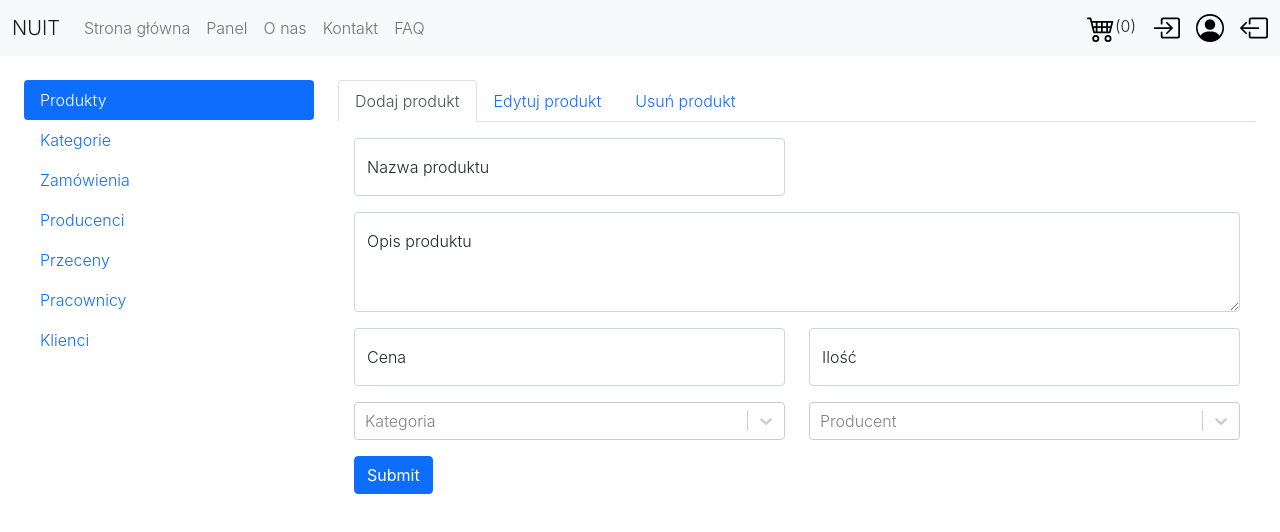
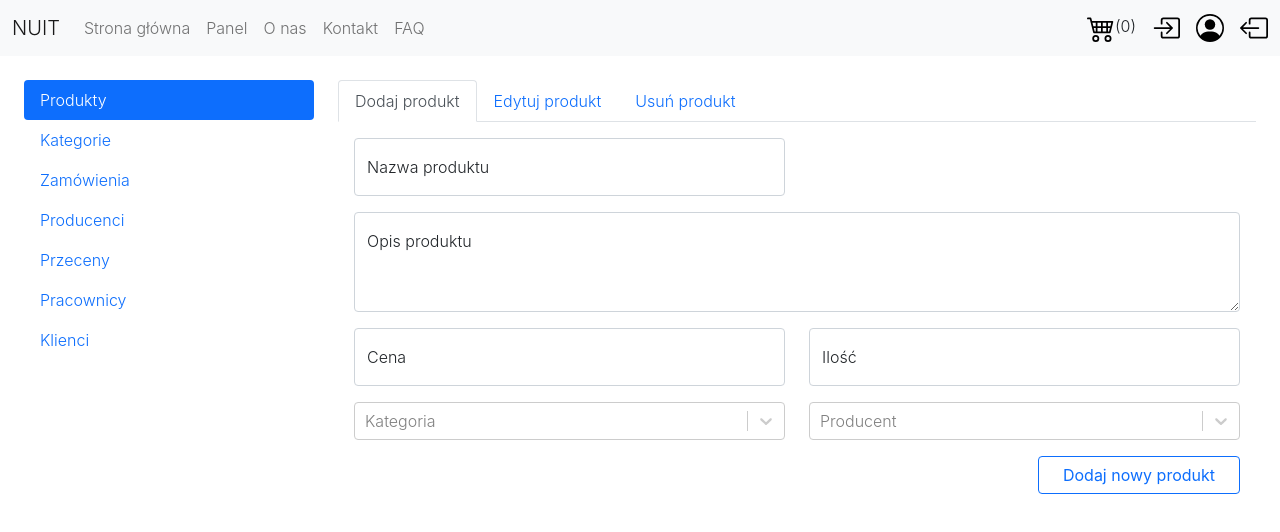
Before and after one commit to bdaf/Internet_shop, a React (Create React App) app in the folder frontend/: page /panel in a window 1280 px wide. Shown: the top 532 px of the page. Built offline with nearby package versions, Linux system fonts and the light colour scheme; no server answers.

Commit message:
Add feedback when add product

```diff
--- a/frontend/src/pages/EmployeePanel/components/Products/AddProduct.js
+++ b/frontend/src/pages/EmployeePanel/components/Products/AddProduct.js
@@ -1,9 +1,12 @@
 import React, { useState, useEffect } from "react";
 import axios from "axios";
-import { Col, Row, FloatingLabel, Form, Button } from "react-bootstrap";
+import { useNavigate } from 'react-router'
+import { Col, Row, FloatingLabel, Form, Button, Alert } from "react-bootstrap";
 import Select from 'react-select';
 
 const AddProduct = () => {
+    const navigate = useNavigate();
+
     const [name, setName] = useState('')
     const [description, setDescription] = useState('')
     const [price, setPrice] = useState(0)
@@ -14,28 +17,25 @@ const AddProduct = () => {
     const [optionsCategory, setOptionsCategory] = useState([])
     const [optionsProducer, setOptionsProducer] = useState([])
 
-
+    const [isError, setIsError] = useState(false)
 
     const fetchDate = async () => {
         await axios.get("http://localhost:8888/api/categories").then((response) => {
             const optionsC = response.data.map((c) => {
-                const opt = { value: c.categoryId, label: c.name}
+                const opt = { value: c.categoryId, label: c.name }
                 return opt
             })
             setOptionsCategory(optionsC)
         })
         await axios.get("http://localhost:8888/api/producers").then((response) => {
             const optionsP = response.data.map((p) => {
-                const opt = { value: p.nip, label: p.nameOfCompany}
+                const opt = { value: p.nip, label: p.nameOfCompany }
                 return opt
             })
             setOptionsProducer(optionsP)
-
         })
 
     }
-
-
 
     useEffect(() => {
         fetchDate()
@@ -44,6 +44,8 @@ const AddProduct = () => {
     const addProductHandler = async (e) => {
         e.preventDefault();
 
+        setIsError(false)
+
         const newProduct =
         {
             name: name,
@@ -51,7 +53,7 @@ const AddProduct = () => {
             price: price,
             amount: amount,
             category: {
-                 name: category,
+                name: category,
                 discounts: []
             },
             producer: {
@@ -61,13 +63,25 @@ const AddProduct = () => {
         }
 
         await axios.post(`http://localhost:8888/api/products/save`, newProduct).then((response) => {
-            console.log(response.data)
-        })
+            console.log(response)
+            if (response.status === 200)
+                navigate(`/detail/${response.data.productId}`)
+            else
+                setIsError(true)
+        }).catch(
+            setIsError(true)
+        )
     }
 
     return (
         <div className="m-3">
             <Form onSubmit={(e) => addProductHandler(e)}>
+                {isError ?
+                    <Alert variant="danger">
+                        Nie udało się dodać nowego przedmiotu!
+                    </Alert>
+                    : null}
+
                 <Row className="mb-3">
                     <Form.Group as={Col} xs={12} md={6} controlId="formGridName">
                         <FloatingLabel controlId="floatingPassword" label="Nazwa produktu">
@@ -103,9 +117,12 @@ const AddProduct = () => {
                         <Select onChange={(e) => setProducer(e)} options={optionsProducer} placeholder="Producent" />
                     </Col>
                 </Row>
-                <Button variant="primary" type="submit">
-                    Submit
-                </Button>
+                <div className="d-flex justify-content-end">
+
+                    <Button className="ps-4 pe-4" variant="outline-primary" type="submit">
+                        Dodaj nowy produkt
+                    </Button>
+                </div>
             </Form>
         </div>
     );
```
